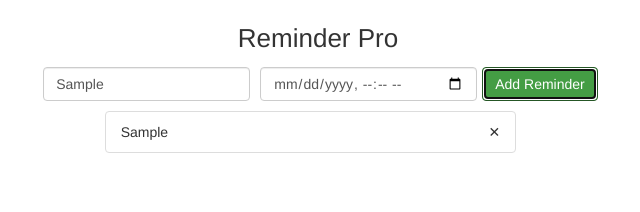
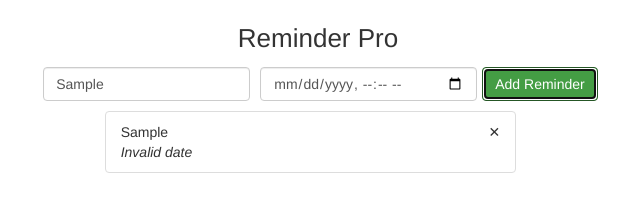
Before and after one commit to AJRedDevil/reminderpro, a React (Create React App) app: page / in a window 1280 px wide. Both pictures are taken after typing "Sample" into the empty fields and a click on the button "Add Reminder". Shown: the top 212 px of the page, without its empty margins (322-962 px from the left). Built offline with nearby package versions, Linux system fonts and the light colour scheme.

Commit message:
Humanize the due date

```diff
--- a/package.json
+++ b/package.json
@@ -3,6 +3,7 @@
   "version": "0.1.0",
   "private": true,
   "dependencies": {
+    "moment": "^2.18.1",
     "react": "^15.6.1",
     "react-dom": "^15.6.1",
     "react-redux": "^5.0.6",
--- a/src/components/App.jsx
+++ b/src/components/App.jsx
@@ -1,5 +1,6 @@
 import React, { Component } from 'react'
 import { connect } from 'react-redux';
+import moment from 'moment';
 import { addReminder, deleteReminder } from '../actions';
 // import { bindActionCreators } from 'redux';
 
@@ -31,7 +32,14 @@ class App extends Component {
                                 key={reminder.id}
                                 className="list-group-item"
                             >
-                                <div className="list-item">{reminder.text}</div>
+                                <div className="list-item">
+                                    <div>{reminder.text}</div>
+                                    <div>
+                                        <em>
+                                            {moment(new Date(reminder.dueDate)).fromNow()}
+                                        </em>
+                                    </div>
+                                </div>
                                 <div
                                     className="list-item delete-button"
                                     onClick={() => this.deleteReminder(reminder.id)}>
```
Also changed, not shown: 1 other file (tests, documents, lock files or other folders).
